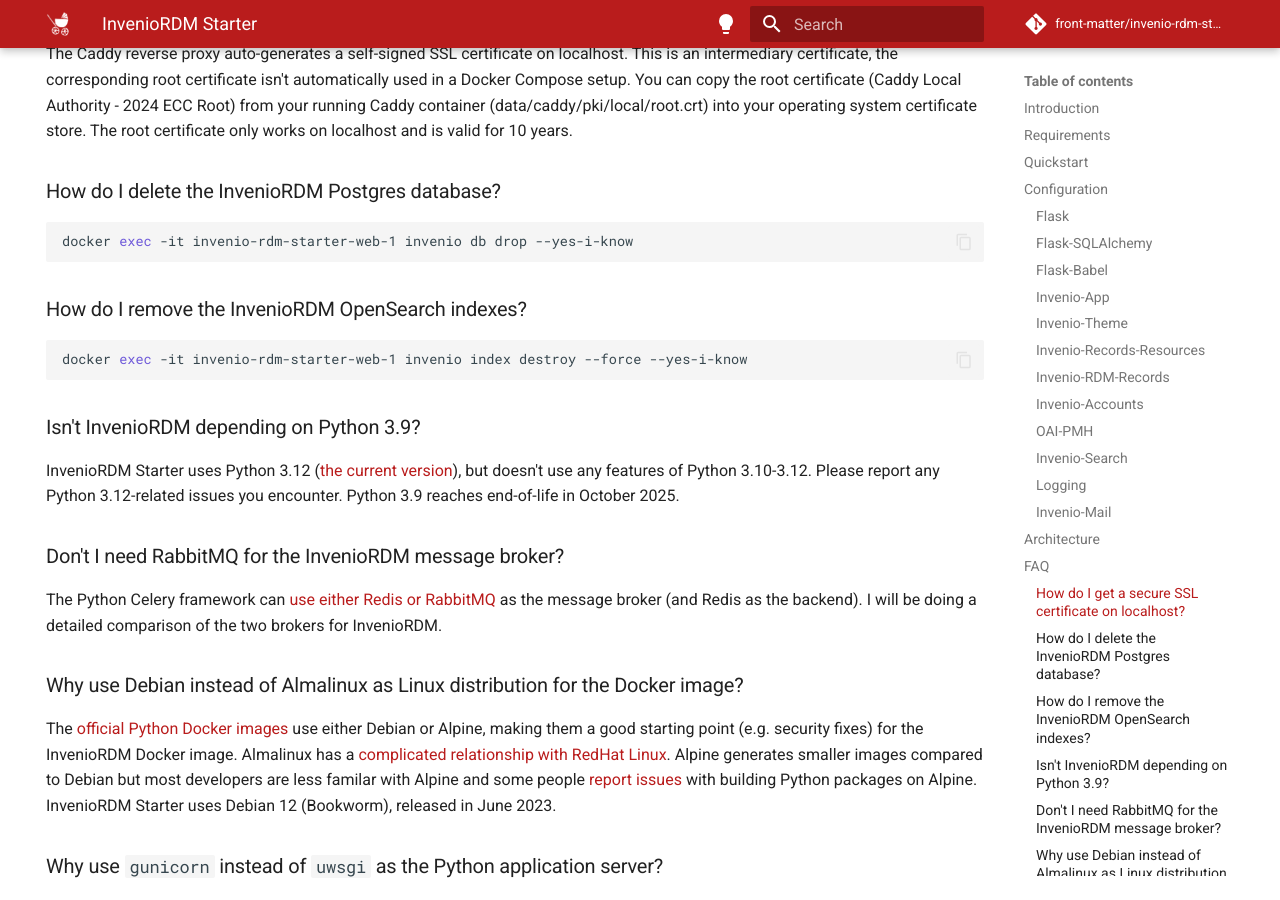
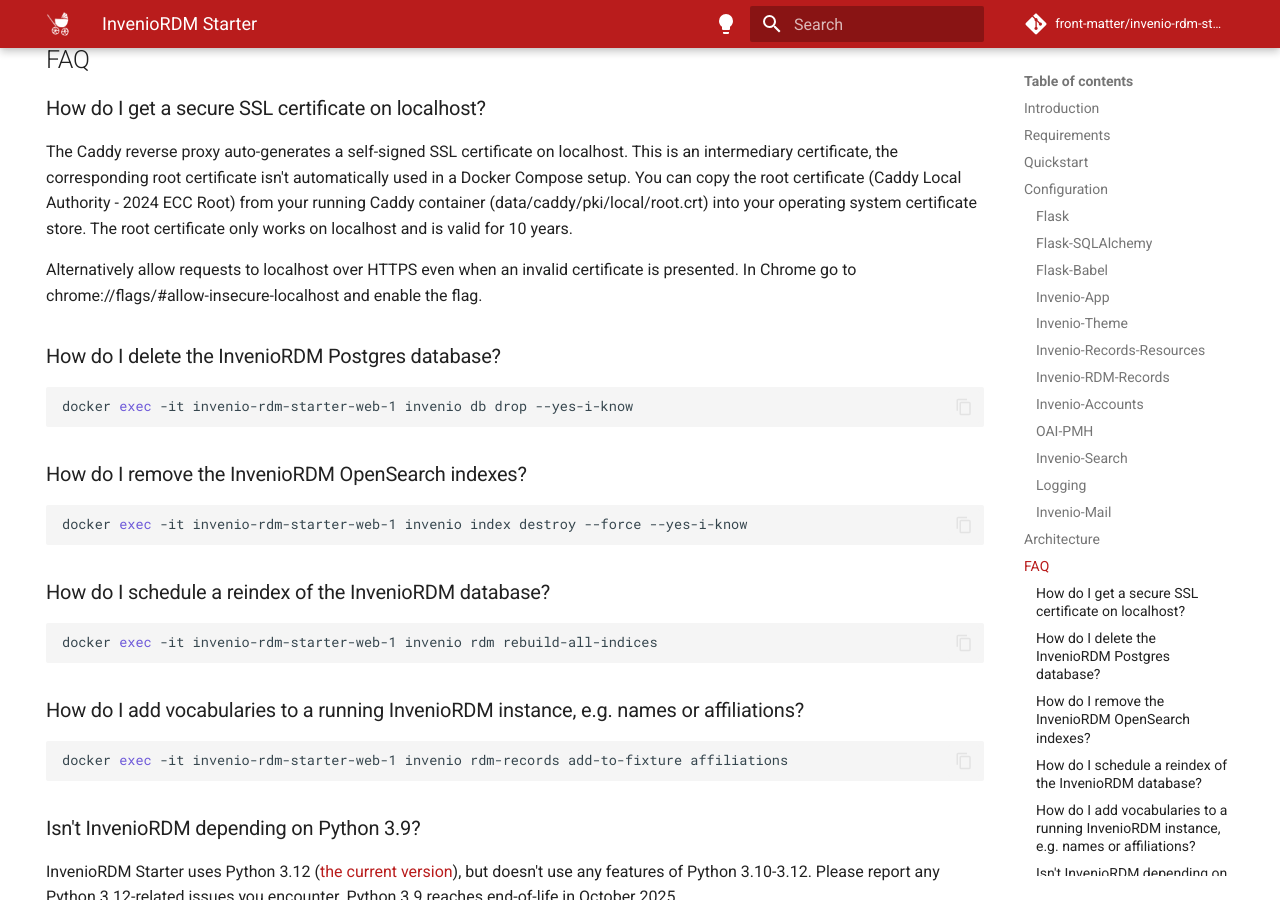
Before and after one commit to front-matter/invenio-rdm-starter, an MkDocs documentation site: the page built from docs/index.md, in a window 1280 px wide and 900 px high, scrolled down 4208 px. Built offline with MkDocs 1.6.1 and Material for MkDocs 9.7.7, drawn with Linux system fonts in a browser that asks for light colours; comment, search, counter and statistics services are not loaded; some of the changed text lies outside the part shown.

Commit message:
update documentation

````diff
--- a/docs/index.md
+++ b/docs/index.md
@@ -41,7 +41,13 @@
 docker compose up
 ```
 
-Open a web browser and navigate to [https://localhost](https://localhost). One default admin user is created during setup: email `admin@inveniosoftware.org`, password `changeme`.
+When you run Docker Compose for the first time, run the setup script to set up the InvenioRDM database and Elasticsearch indexes.
+
+```bash
+docker exec -it invenio-rdm-starter-worker-1 setup.sh
+```
+
+Open a web browser and navigate to [https://localhost](https://localhost). One default admin user is created during setup: email `admin@inveniosoftware.org`. The password is generated randomly.
 
 ## Configuration
 
@@ -138,6 +144,8 @@
 
 The Caddy reverse proxy auto-generates a self-signed SSL certificate on localhost. This is an intermediary certificate, the corresponding root certificate isn't automatically used in a Docker Compose setup. You can copy the root certificate (Caddy Local Authority - 2024 ECC Root) from your running Caddy container (data/caddy/pki/local/root.crt) into your operating system certificate store. The root certificate only works on localhost and is valid for 10 years.
 
+Alternatively allow requests to localhost over HTTPS even when an invalid certificate is presented. In Chrome go to chrome://flags/#allow-insecure-localhost and enable the flag.
+
 ### How do I delete the InvenioRDM Postgres database?
 
 ```bash
@@ -148,6 +156,18 @@
 
 ```bash
 docker exec -it invenio-rdm-starter-web-1 invenio index destroy --force --yes-i-know
+```
+
+### How do I schedule a reindex of the InvenioRDM database?
+
+```bash
+docker exec -it invenio-rdm-starter-web-1 invenio rdm rebuild-all-indices
+```
+
+### How do I add vocabularies to a running InvenioRDM instance, e.g. names or affiliations?
+
+```bash
+docker exec -it invenio-rdm-starter-web-1 invenio rdm-records add-to-fixture affiliations
 ```
 
 ### Isn't InvenioRDM depending on Python 3.9?
````
Also changed, not shown: README.md (+1 -1 lines).
